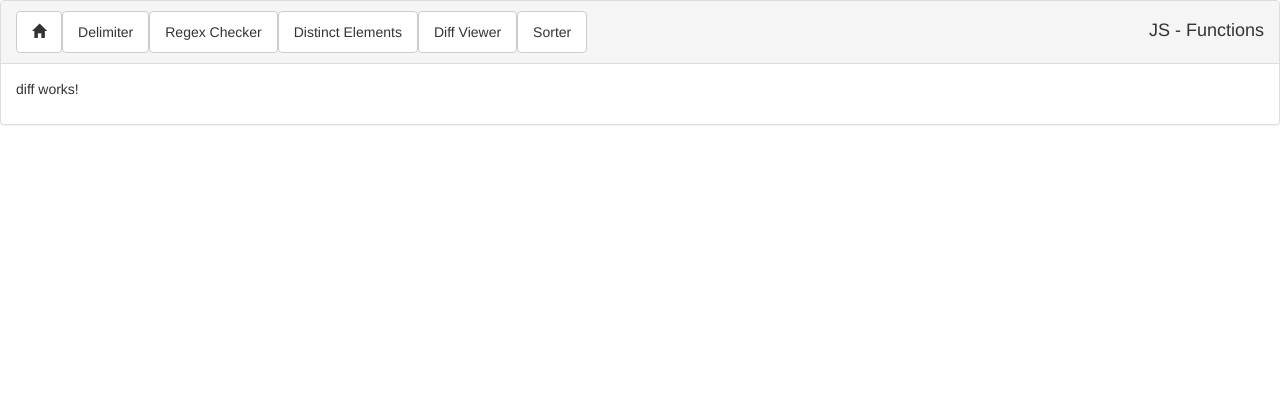
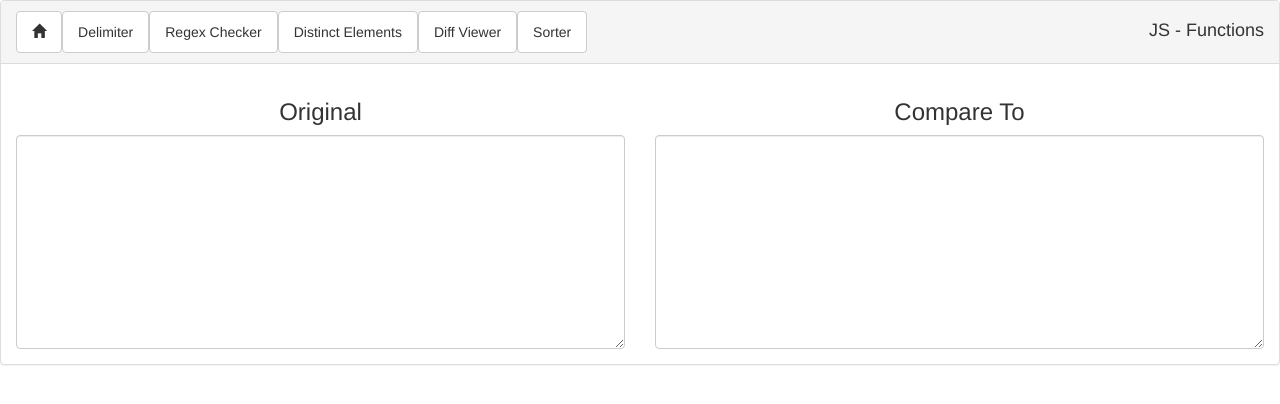
Before and after one commit to bl3rune/angular-app, an Angular app: page /diff in a window 1280 px wide. Shown: the top 404 px of the page. Built offline with nearby package versions, Linux system fonts and the light colour scheme.

Commit message:
started diff and logo for sort done

```diff
--- a/src/app/core/landing/landing.component.html
+++ b/src/app/core/landing/landing.component.html
@@ -27,7 +27,7 @@
   </div>
   <div class="link col-sm-4 col-md-3">
     <a class="btn btn-default" href="sort" role="button">
-      <img src="assets/images/development.png" class="link-image"/>
+      <img src="assets/images/sort.png" class="link-image"/>
       <h3>Sorter</h3>
     </a>
   </div>
--- a/src/app/diff/diff.component.html
+++ b/src/app/diff/diff.component.html
@@ -1,3 +1,14 @@
-<p>
-  diff works!
-</p>
+<div class="row">
+  <div class="col-sm-6">
+    <h3 class="text-center">Original</h3>
+    <textarea class="form-control" rows="10" #left (change)="sort(left.value, right.value)"></textarea>
+  </div>
+  <div class="col-sm-6">
+    <h3 class="text-center">Compare To</h3>
+    <textarea class="form-control" rows="10" #right (change)="sort(left.value, right.value)"></textarea>
+  </div>
+  <div *ngIf="output" class="col-sm-12">
+      <h3 class="text-center">Output</h3>
+      <textarea class="form-control" rows="10" readonly>{{output}}</textarea>
+  </div>
+</div>
--- a/src/app/diff/diff.component.ts
+++ b/src/app/diff/diff.component.ts
@@ -5,11 +5,17 @@ import { Component, OnInit } from '@angular/core';
   templateUrl: './diff.component.html',
   styleUrls: ['./diff.component.css']
 })
-export class DiffComponent implements OnInit {
+export class DiffComponent {
+
+  output: string;
 
   constructor() { }
 
-  ngOnInit() {
+  sort(a: string, b: string) {
+    if (a && b) {
+      const left = a.split('\n');
+      const right = b.split('\n');
+    }
   }
 
 }
--- a/src/app/sort/sort.component.ts
+++ b/src/app/sort/sort.component.ts
@@ -16,7 +16,6 @@ export class SortComponent {
   }
 
   sortable(a: string, b: string): number {
-    console.log(a.toLowerCase() > b.toLowerCase() ? 1 : (a.toLowerCase() === b.toLowerCase() ? 0 : -1));
     return (a.toLowerCase() > b.toLowerCase() ? 1 : (a.toLowerCase() === b.toLowerCase() ? 0 : -1));
   }
 
```
Also changed, not shown: src/assets/images/sort.png (added).
